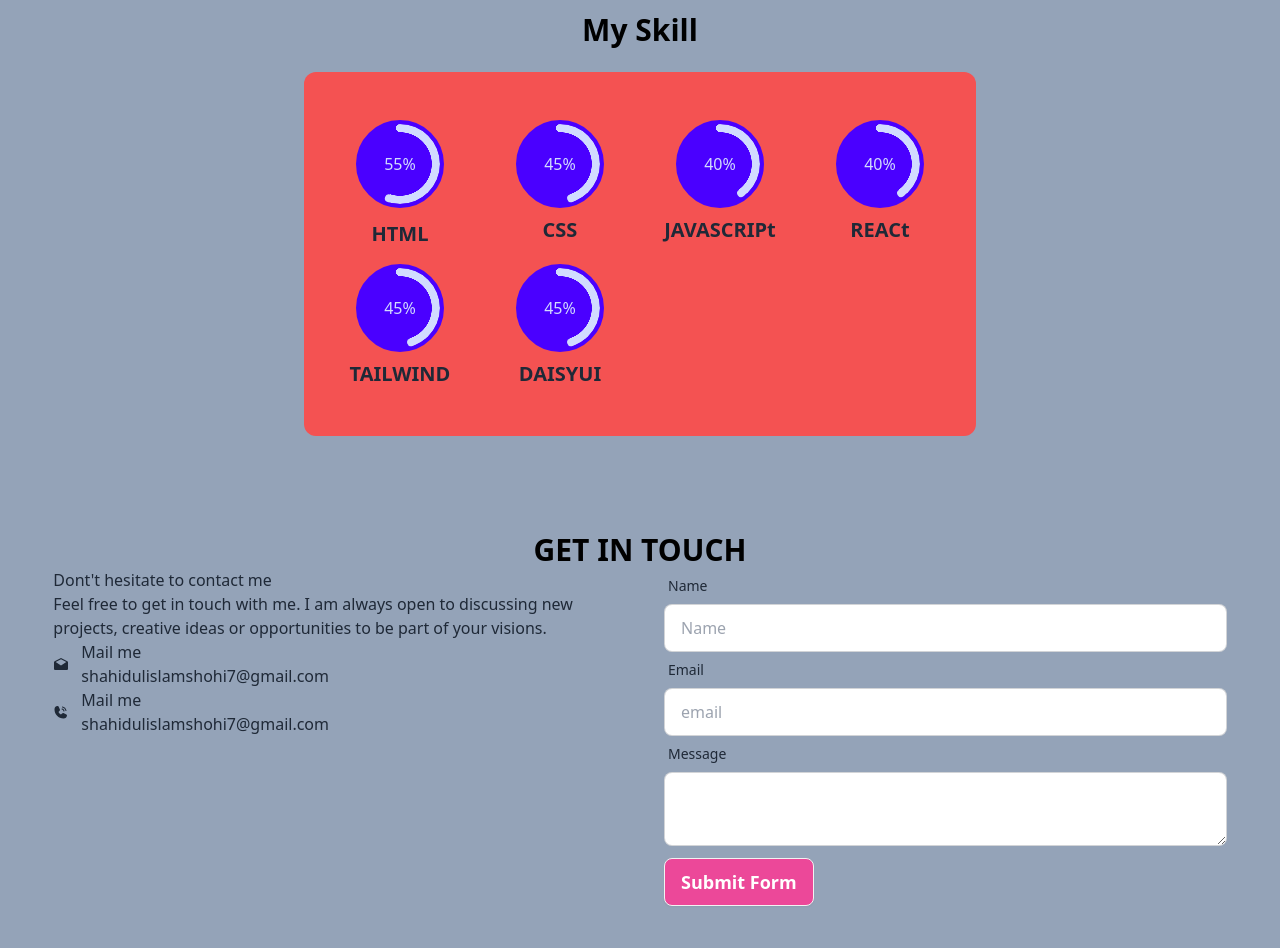
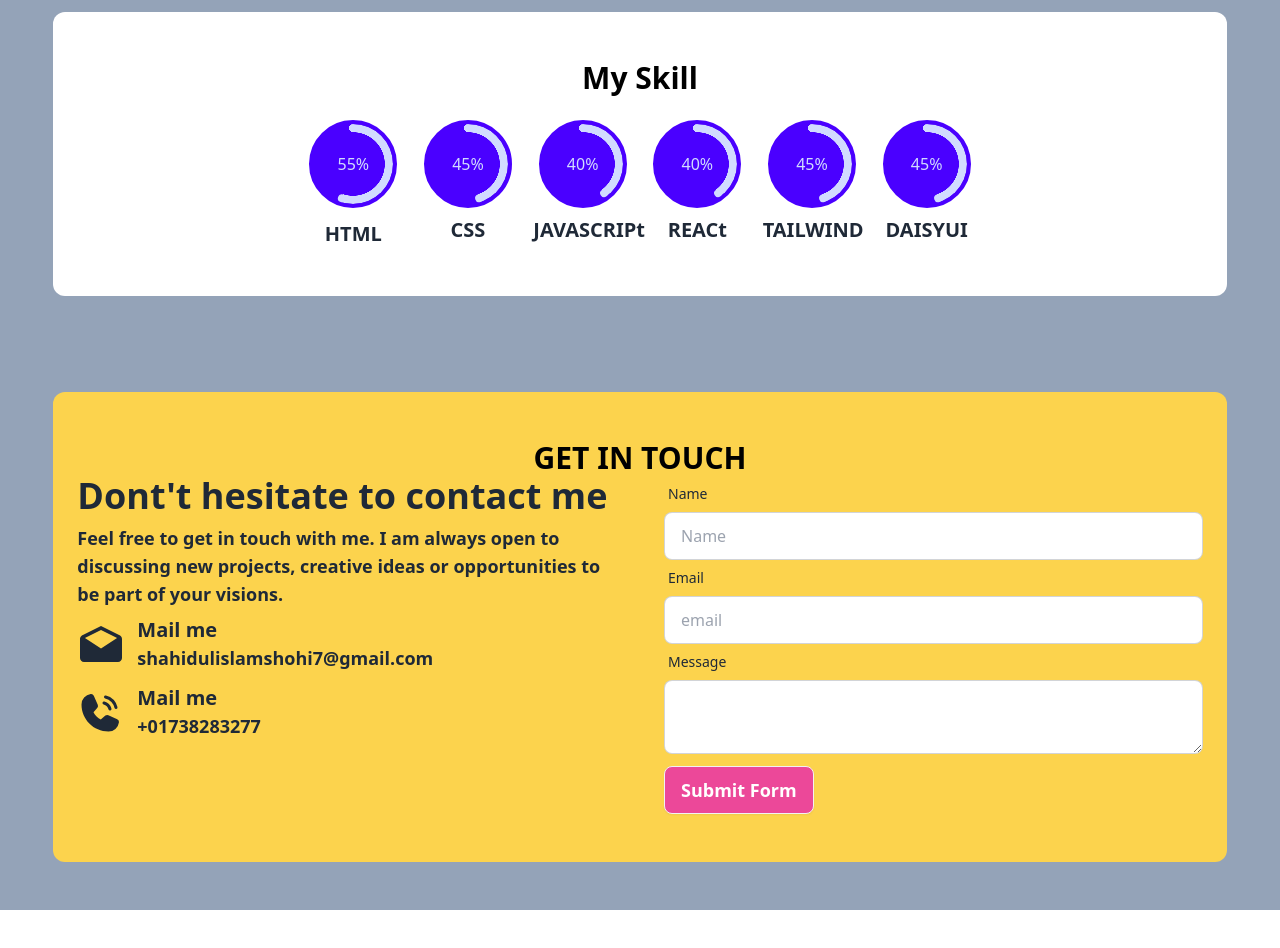
Before and after one commit to shahidulshohid/portfolio-project, a React (Vite) app: page / in a window 1280 px wide. Shown: the part 1440-2388 px from the top of the page. After the commit the page ends 2350 px from the top, so only its background shows below. Built offline with nearby package versions, Linux system fonts and the light colour scheme.

Commit message:
navbar is done

```diff
--- a/src/components/AboutPage/AboutPage.jsx
+++ b/src/components/AboutPage/AboutPage.jsx
@@ -68,12 +68,12 @@ const AboutPage = () => {
         ))}
        </div>
       </div>
-      <div className="mt-12">
-        <h3 className="text-3xl  text-black font-bold text-center mb-6">
+      <div className="mt-12 bg-white px-6 py-12 rounded-xl">
+        <h3 className="text-3xl text-black font-bold text-center mb-6">
           My Skill
         </h3>
-        <div className="max-w-2xl mx-auto text-center bg-[#f45252] px-6 py-12 rounded-xl">
-          <div className="grid grid-cols-2 md:grid-cols-3 lg:grid-cols-4 gap-4">
+        <div className="max-w-2xl mx-auto text-center">
+          <div className="grid grid-cols-2 md:grid-cols-4 lg:grid-cols-6 gap-4">
             <div>
               <div
                 className="radial-progress bg-primary text-primary-content border-primary border-4"
--- a/src/components/ContactPage/ContactPage.jsx
+++ b/src/components/ContactPage/ContactPage.jsx
@@ -33,30 +33,30 @@ function ContactPage() {
   };
 
   return (
-    <div className="my-12" id="contact">
+    <div className="my-12 bg-amber-300 px-6 py-12 rounded-xl" id="contact">
       <h3 className="text-3xl  text-black font-bold text-center">
         GET IN TOUCH
       </h3>
       <div className="md:flex justify-between space-y-5 md:space-y-0 md:gap-5 lg:gap-12">
         <div className="flex-1">
-          <h3>Dont't hesitate to contact me</h3>
-          <p>
+          <h3 className="text-4xl font-bold mb-2">Dont't hesitate to contact me</h3>
+          <p className="font-semibold text-lg mb-2">
             Feel free to get in touch with me. I am always open to discussing
             new projects, creative ideas or opportunities to be part of your
             visions.
           </p>
           <div className="flex gap-3 items-center">
-            <div><IoMdMailOpen /></div>
+            <div><IoMdMailOpen className="size-12"/></div>
             <div>
-              <h4>Mail me</h4>
-              <p>shahidulislamshohi7@gmail.com</p>
+              <h4 className="text-xl font-semibold">Mail me</h4>
+              <p className="text-lg font-semibold">shahidulislamshohi7@gmail.com</p>
             </div>
           </div>
-          <div className="flex gap-3 items-center">
-            <div><PiPhoneCallFill /></div>
+          <div className="flex gap-3 items-center mt-3">
+            <div><PiPhoneCallFill className="size-12" /></div>
             <div>
-              <h4>Mail me</h4>
-              <p>shahidulislamshohi7@gmail.com</p>
+              <h4 className="text-xl font-semibold">Mail me</h4>
+              <p className="text-lg font-semibold">+01738283277</p>
             </div>
           </div>
         </div>
@@ -97,7 +97,7 @@ function ContactPage() {
               ></textarea>
             </div>
             <button
-              className="btn bg-pink-500 text-lg text-white mt-3"
+              className="btn bg-pink-500 text-lg text-white mt-3 hover:text-black"
               type="submit"
             >
               Submit Form
```
